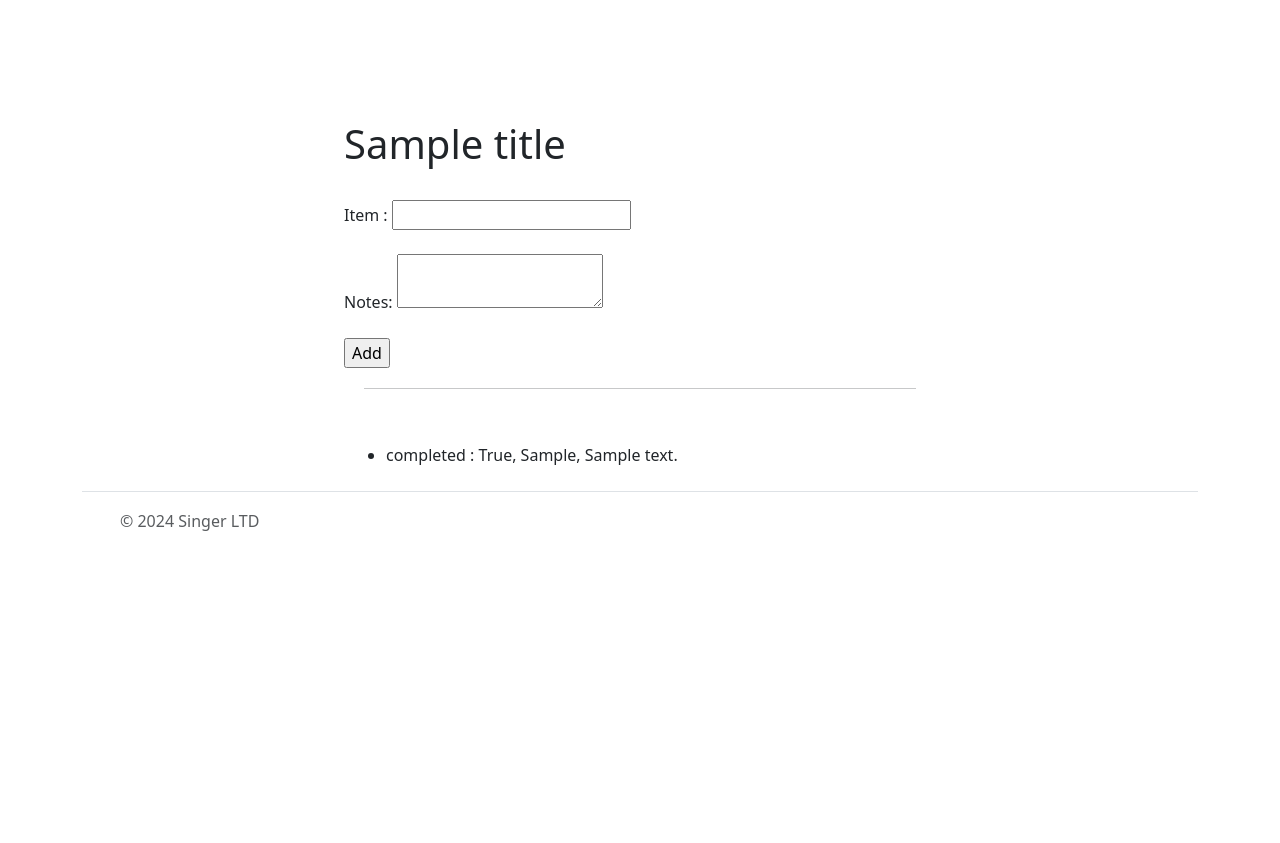
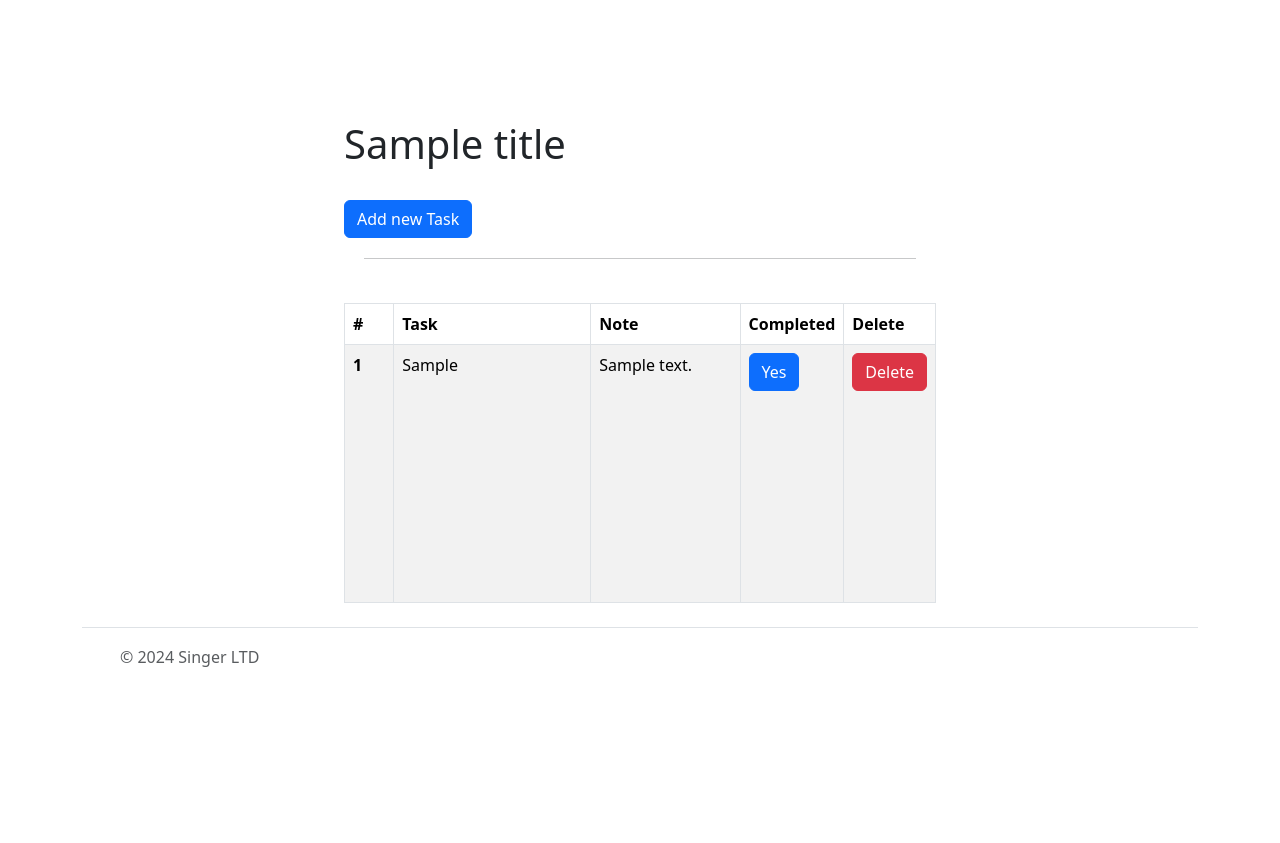
Before and after one commit to medoo0098/todo_mehdi, a Flask app: template templates/index.html in a window 1280 px wide. Shown: the part 180-1023 px from the top of the page. Before the commit the page ends 711 px from the top, so only its background shows below. Run offline with Flask 3, Linux system fonts and the light colour scheme; tables that the repository leaves empty hold one stand-in row (values such as "Sample post"); the template is opened without the code that fills it: values that come from a table or form of the project are taken from there, most other values are stand-ins (such as "Sample title", 1, 10 or a date in 2020).

Commit message:
adding task moved to ts own route, task items put in a table

```diff
--- a/templates/index.html
+++ b/templates/index.html
@@ -1,43 +1,54 @@
-{% extends "base.html" %}
+{% extends "base.html" %} {% block title %}
+<title>{{title}}</title>
 
-{% block title %}
-    <title>{{title}}</title>
+{% endblock %} {% block content %}
+<div class="container">
+  <h1>{{title}}</h1>
+  <br />
 
-{% endblock %}
+  <a class="btn btn-primary" href="{{url_for('add_task')}}">Add new Task</a>
 
+  <hr style="margin: 20px" />
+  <br />
+  {% if list_items | length > 0%}
+  <table class="table container table-striped table-bordered">
+    <thead>
+      <tr>
+        <th class="col-1" scope="col">#</th>
+        <th class="col-4" scope="col">Task</th>
+        <th scope="col">Note</th>
+        <th class="col-1" scope="col">Completed</th>
+        <th class="col-1" scope="col">Delete</th>
+      </tr>
+    </thead>
+    <tbody>
+      {% for item in list_items %}
 
-{% block content %}
-<div class="container" >
-    <h1>{{title}}</h1><br>
+      <tr>
+        <th scope="row">{{loop.index}}</th>
+        <td>{{item.to_do_item}}</td>
+        <td>{{item.note}}</td>
+        <td>
+          <a class="btn btn-primary" href="#">
+            {% if item.is_complete %} Yes {% else %} No {% endif %}
+          </a>
+        </td>
+        <td>
+          <a
+            class="btn btn-danger"
+            href="{{url_for('delete', todo_id=item.id)}}"
+            >Delete</a
+          >
+        </td>
+      </tr>
 
-    <form action="{{url_for('index')}}" method="post">
+      {% endfor %}
 
-        {{form.hidden_tag()}}
-        {{form.to_do_item.label}}
-        {{form.to_do_item}}
-        <br>
-        <br>
-        {{form.note.label}}
-        {{form.note}}
-        <br>
-        <br>
-
-        {{ form.Add }}
-    </form>
-
-    <hr style="margin: 20px;">
-    <br>
-<ul>
-
-    {% for item in list_items %}
-    <li style="margin: 10px;">
-            completed : {{item.is_complete}},
-            {{item.to_do_item}},
-            {{item.note}}
-    </li>
-    {% endfor %}
-
-</ul>
+    </tbody>
+  </table>
+  {% else %}
+  <p>No items to show</p>
+  {% endif %}
 </div>
 {% endblock %}
 
```
